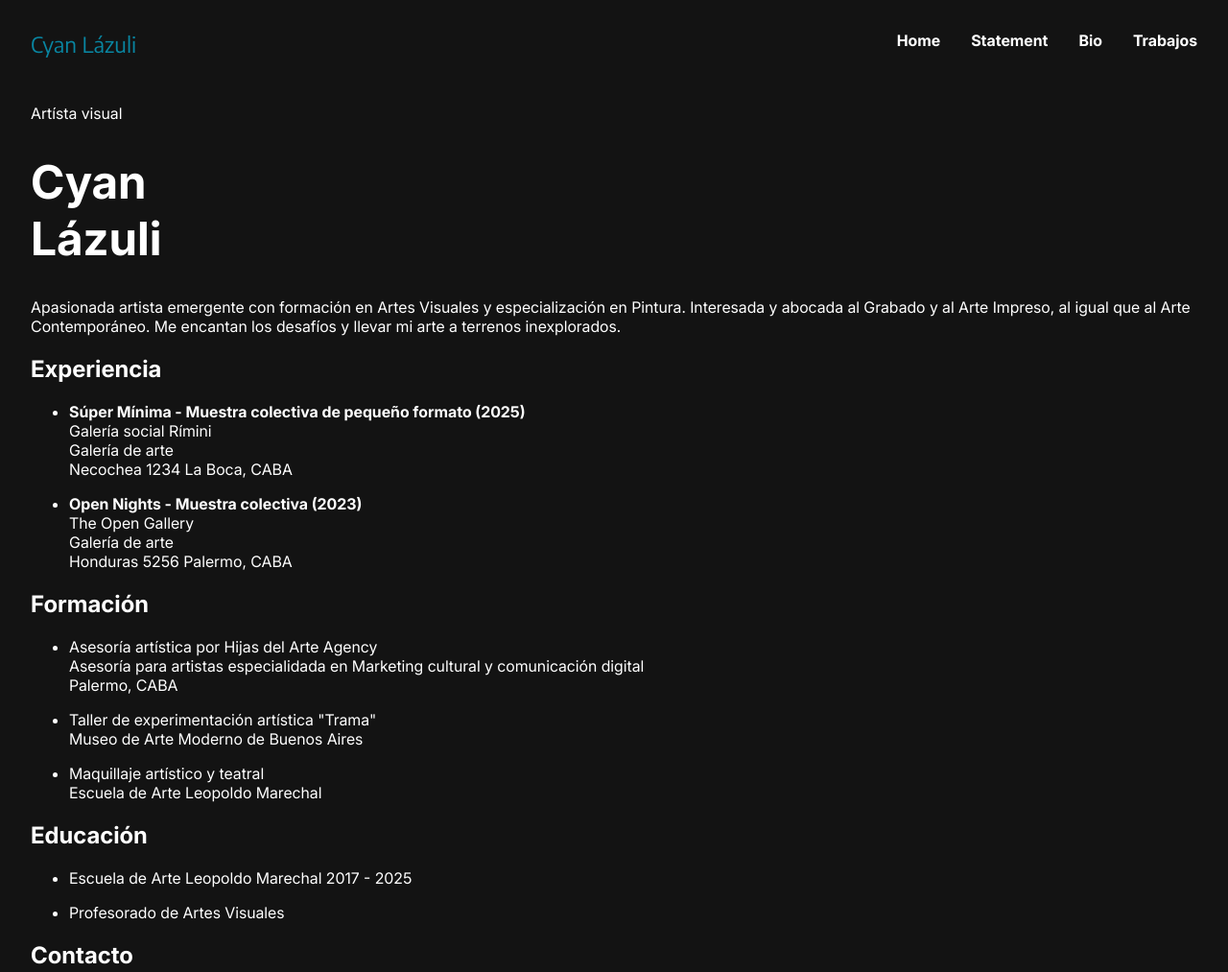
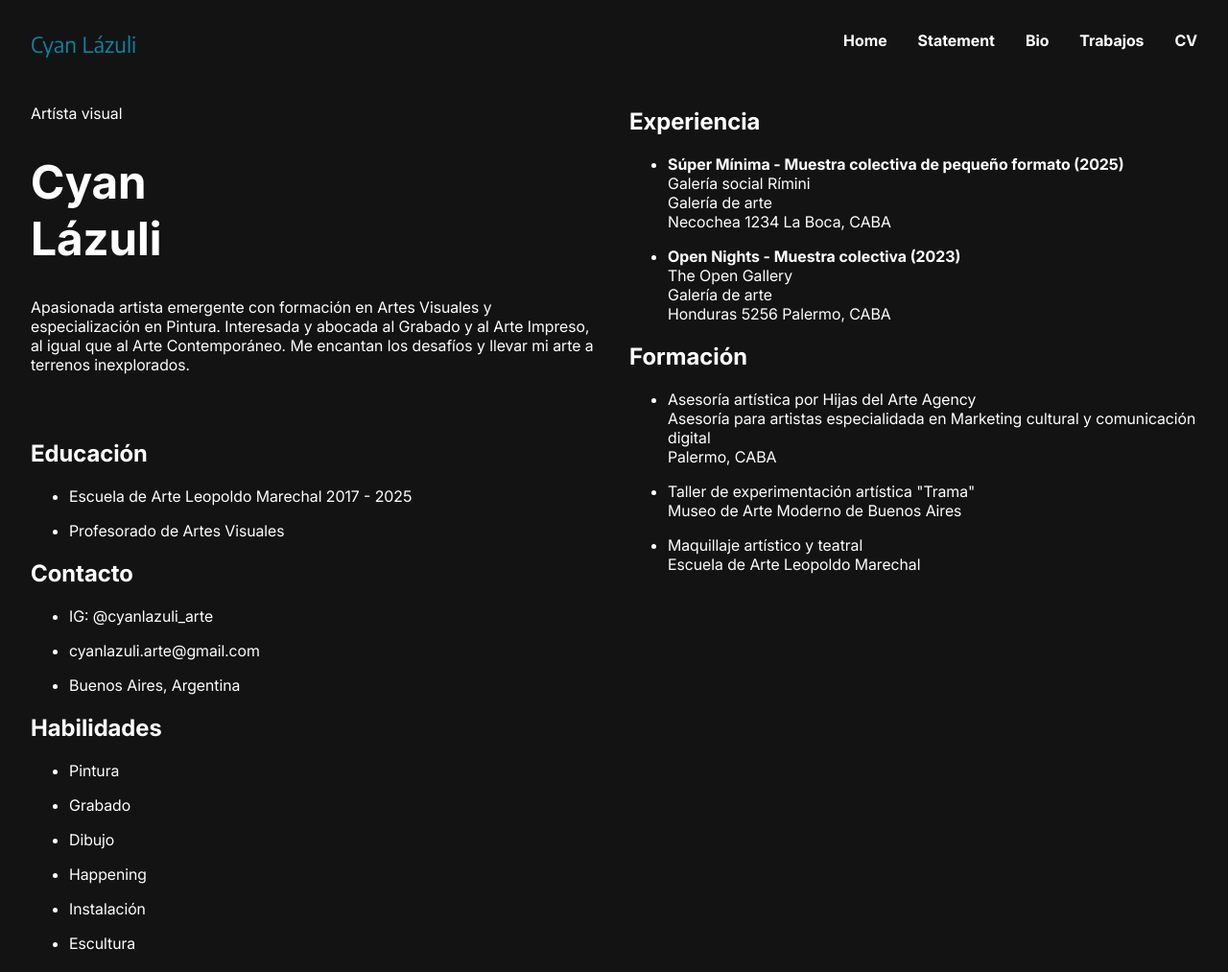
Before and after one commit to webchelios/cyan-lazuli-astro, an Astro site: page /cv in a window 1280 px wide. Shown: the top 1013 px of the page at 96% size. Built offline with nearby package versions, Linux system fonts and the light colour scheme; Astro itself is replaced by a stand-in of ours.

Commit message:
cv layout desktop updated

```diff
--- a/src/components/Navbar.astro
+++ b/src/components/Navbar.astro
@@ -35,6 +35,7 @@
         <a href="/statement">Statement</a>
         <a href="/bio">Bio</a>
         <a href="/trabajos">Trabajos</a>
+        <a href="/cv">CV</a>
     </div>
 </nav>
 
--- a/src/pages/cv.astro
+++ b/src/pages/cv.astro
@@ -4,19 +4,24 @@ import Layout from "../layouts/Layout.astro";
 
 <Layout>
     <div class="container">
+        <div class="intro">
             <p>Artísta visual</p>
             <h1>Cyan<br />Lázuli</h1>
             <p>
                 Apasionada artista emergente con formación en Artes Visuales y
                 especialización en Pintura. Interesada y abocada al Grabado y al
-            Arte Impreso, al igual que al Arte Contemporáneo. Me encantan los
-            desafíos y llevar mi arte a terrenos inexplorados.
+                Arte Impreso, al igual que al Arte Contemporáneo. Me encantan
+                los desafíos y llevar mi arte a terrenos inexplorados.
             </p>
+        </div>
 
+        <div class="experience-section">
             <h2>Experiencia</h2>
             <ul>
                 <li>
-                <b>Súper Mínima - Muestra colectiva de pequeño formato (2025)</b
+                    <b
+                        >Súper Mínima - Muestra colectiva de pequeño formato
+                        (2025)</b
                     ><br />
                     Galería social Rímini<br />
                     Galería de arte<br />
@@ -34,8 +39,8 @@ import Layout from "../layouts/Layout.astro";
             <ul>
                 <li>
                     Asesoría artística por Hijas del Arte Agency<br />
-                Asesoría para artistas especialidada en Marketing cultural y comunicación
-                digital<br />
+                    Asesoría para artistas especialidada en Marketing cultural y
+                    comunicación digital<br />
                     Palermo, CABA
                 </li>
                 <li>
@@ -47,7 +52,9 @@ import Layout from "../layouts/Layout.astro";
                     Escuela de Arte Leopoldo Marechal
                 </li>
             </ul>
+        </div>
 
+        <div class="details-section">
             <h2>Educación</h2>
             <ul>
                 <li>Escuela de Arte Leopoldo Marechal 2017 - 2025</li>
@@ -71,6 +78,7 @@ import Layout from "../layouts/Layout.astro";
                 <li>Escultura</li>
             </ul>
         </div>
+    </div>
 </Layout>
 
 <style>
@@ -80,6 +88,9 @@ import Layout from "../layouts/Layout.astro";
     .container {
         padding: 0 2rem;
         animation: appear 1s ease;
+        display: flex;
+        flex-direction: column;
+        gap: 2rem;
     }
 
     li {
@@ -98,5 +109,26 @@ import Layout from "../layouts/Layout.astro";
     }
 
     @media screen and (min-width: 700px) {
+        .container {
+            display: grid;
+            grid-template-columns: 1fr 1fr;
+            grid-template-rows: auto auto;
+            gap: 2rem;
+        }
+
+        .intro {
+            grid-column: 1;
+            grid-row: 1;
+        }
+
+        .experience-section {
+            grid-column: 2;
+            grid-row: 1 / span 2;
+        }
+
+        .details-section {
+            grid-column: 1;
+            grid-row: 2;
+        }
     }
 </style>
```
Lines whose indentation alone changed are shown as unchanged.
